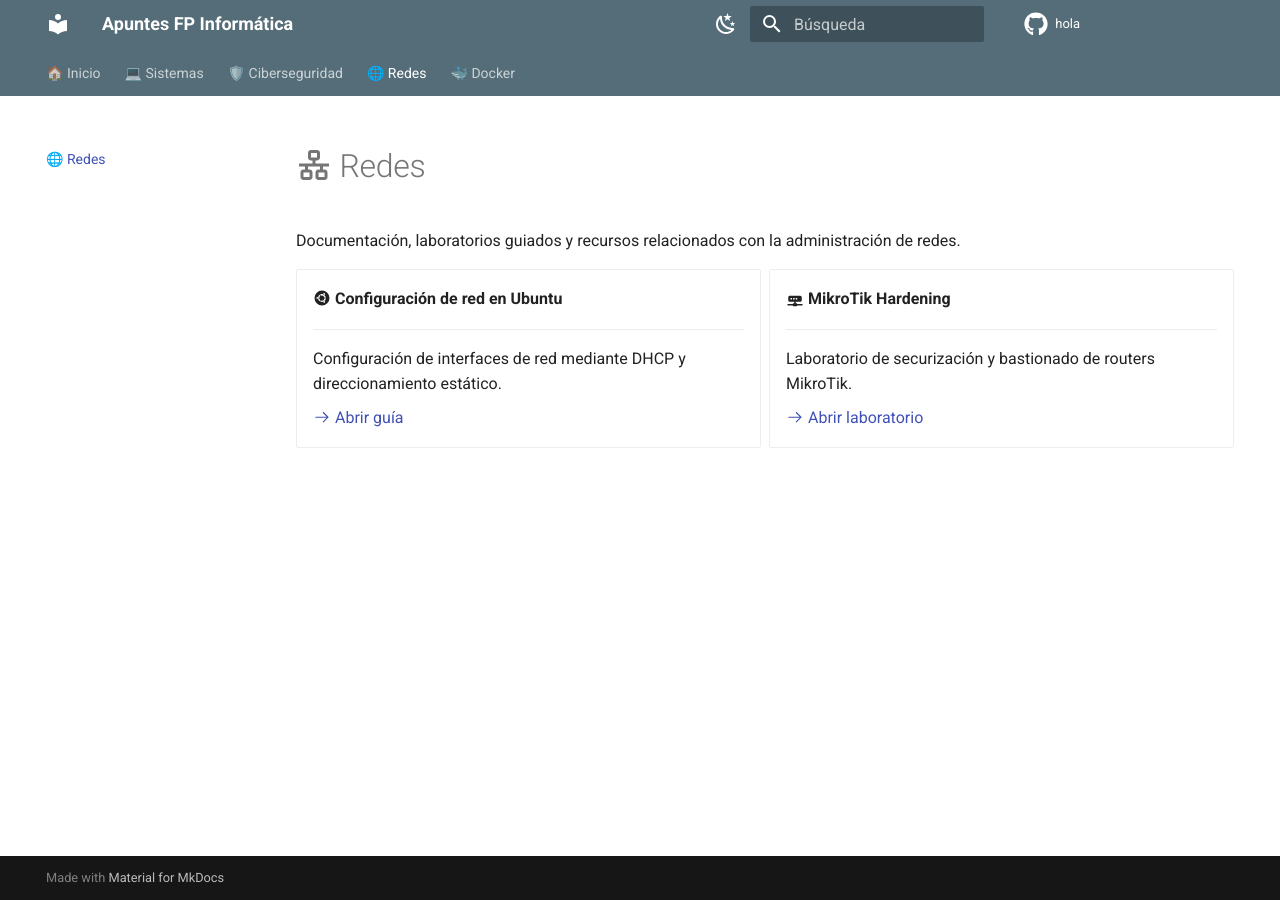
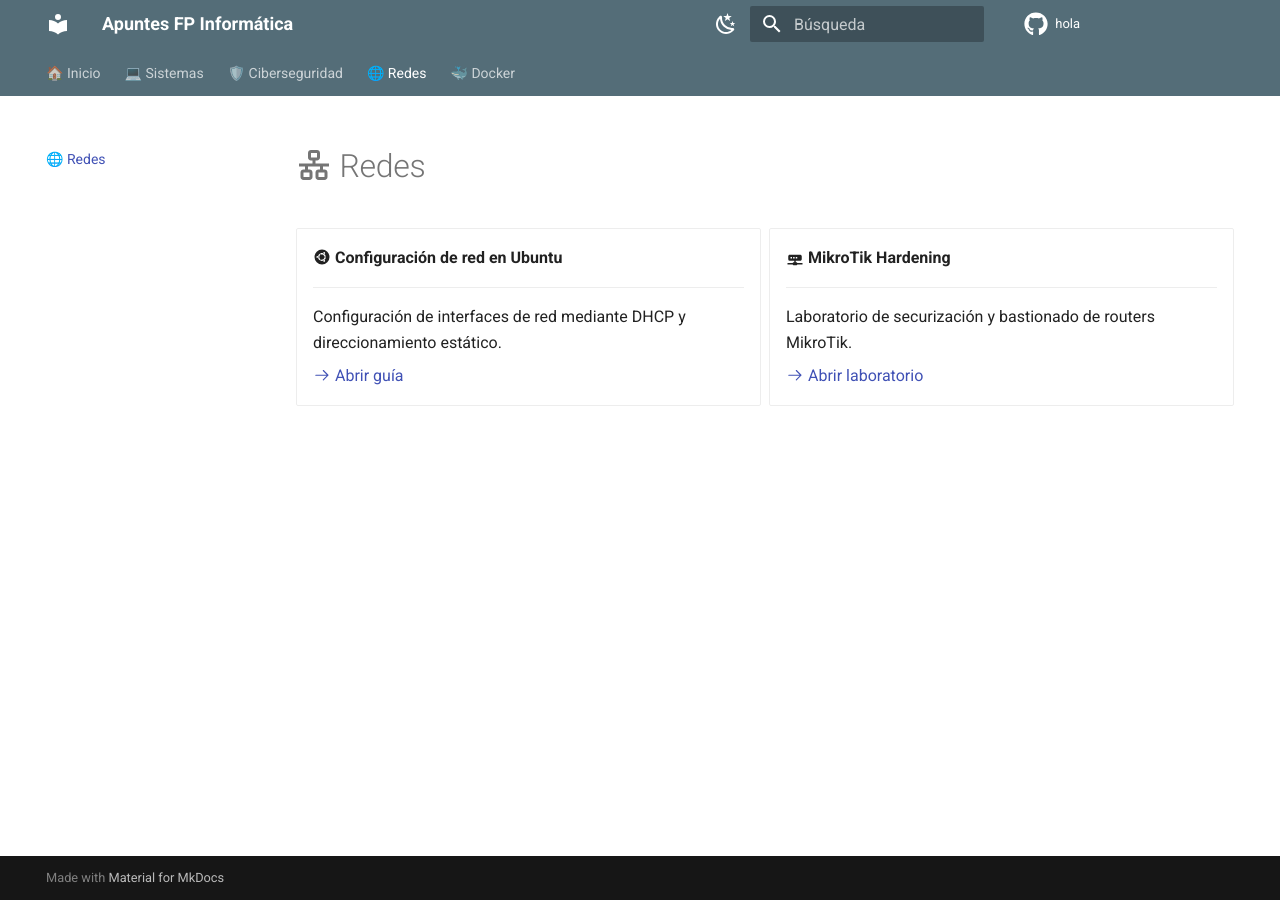
Before and after one commit to fcuadradoa01/hola, an MkDocs documentation site: the page built from docs/redes/index.md, in a window 1280 px wide. Built offline with MkDocs 1.6.1 and Material for MkDocs 9.7.7, drawn with Linux system fonts in a browser that asks for light colours; comment, search, counter and statistics services are not loaded.

Commit message:
Update redes documentation by removing intro text
Removed introductory text from the redes documentation.

```diff
--- a/docs/redes/index.md
+++ b/docs/redes/index.md
@@ -1,6 +1,4 @@
 # :material-lan: Redes
-
-Documentación, laboratorios guiados y recursos relacionados con la administración de redes.
 
 <div class="grid cards" markdown>
 
```
